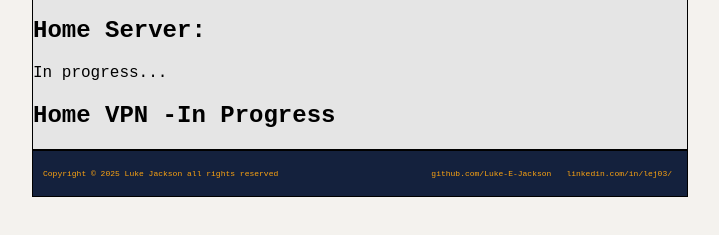
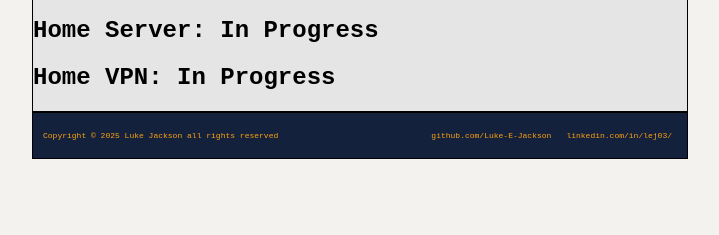
Before and after one commit to Luke-E-Jackson/Portfolio, a plain HTML site: page projects.html in a window 1280 px wide. Shown: the part 117-352 px from the top of the page, without its empty margins (280-999 px from the left). Drawn offline with Linux system fonts and the light colour scheme.

Commit message:
changed project links

```diff
--- a/projects.html
+++ b/projects.html
@@ -43,14 +43,8 @@
         <main>
             <div class="container">
                 <div>
-                    <div>
-                    <h2><a href="https://github.com/Luke-E-Jackson/HomeServerProject" target="_blank">Home Server:</a></h2>
-                    <p> In progress...</p>
-                    </div>
-                    <div>
-                    <h2>Home VPN -In Progress</h2>
-
-                    </div>
+                    <h2><a href="https://github.com/Luke-E-Jackson/HomeServerProject" target="_blank">Home Server: In Progress</a></h2>
+                    <h2>Home VPN: In Progress</h2>
                 </div>
             </div>
         </main>
```
